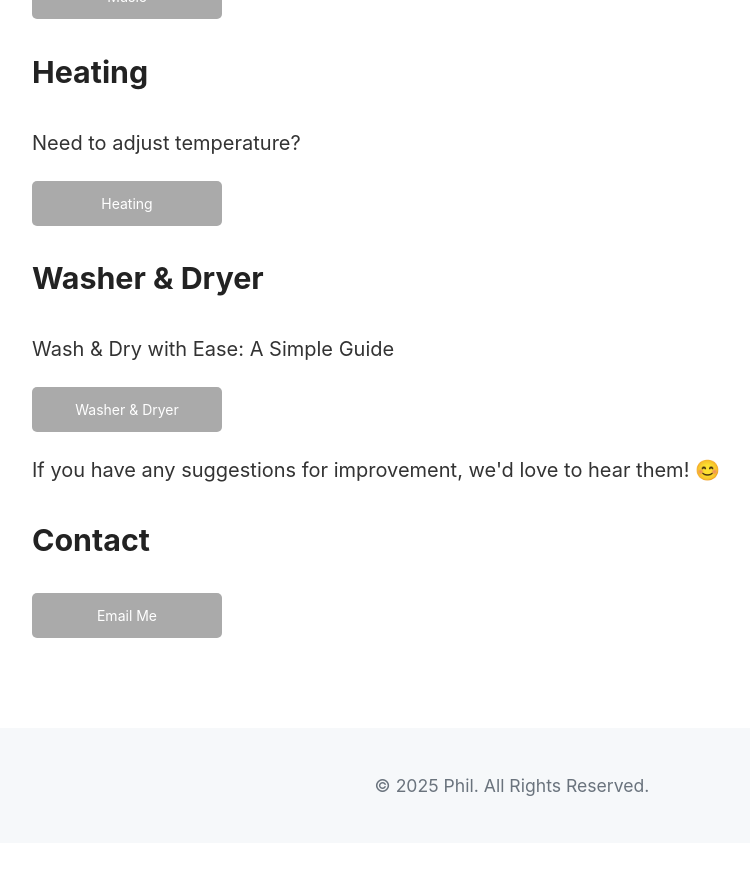
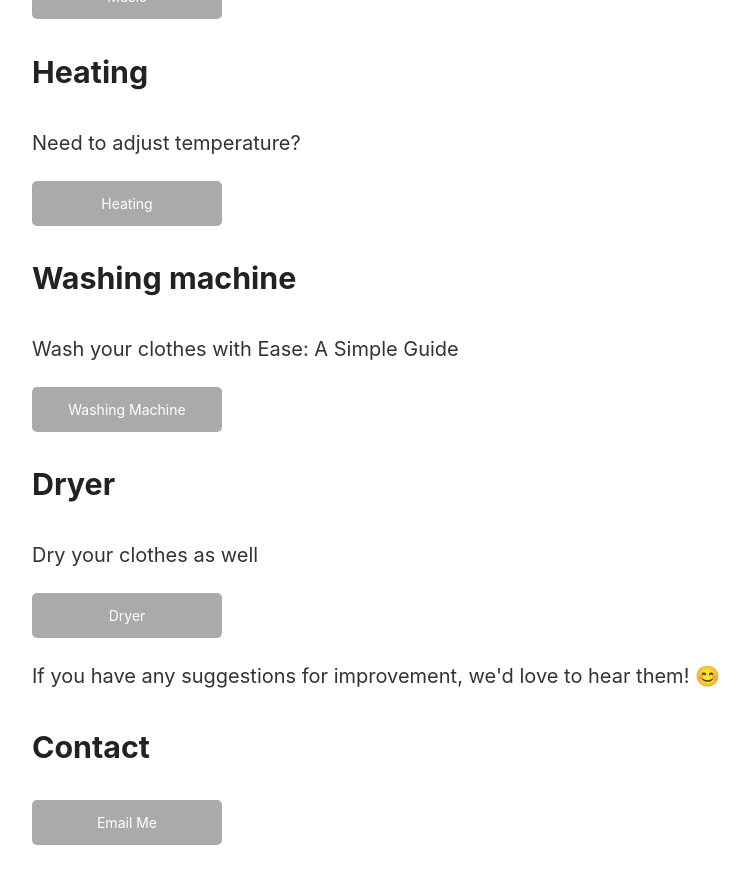
Before and after one commit to PhilAlain/tac, a Jekyll site: the page house_manual.html, which Jekyll copies as it is, in a window 1280 px wide and 900 px high, scrolled down 674 px. Shown: the top 884 px of the window, without its empty margins (128-878 px from the left). Built offline with Jekyll 4.4.1, drawn with Linux system fonts in a browser that asks for light colours; before the commit the page ends 1517 px from its top, so only the background shows below that.

Commit message:
Update house_manual.html

```diff
--- a/house_manual.html
+++ b/house_manual.html
@@ -29,9 +29,14 @@
         <p>Need to adjust temperature?</p>
         <a href="https://philalain.github.io/tac/heating" class="button">Heating</a>
 
-        <h2>Washer & Dryer</h2>
-        <p>Wash & Dry with Ease: A Simple Guide</p>
-        <a href="https://philalain.github.io/tac/washer_dryer" class="button">Washer & Dryer</a>
+        <h2>Washing machine</h2>
+        <p>Wash your clothes with Ease: A Simple Guide</p>
+        <a href="https://philalain.github.io/tac/washer_dryer" class="button">Washing Machine</a>
+
+
+        <h2>Dryer</h2>
+        <p>Dry your clothes as well</p>
+        <a href="https://philalain.github.io/tac/dryer" class="button">Dryer</a>
 
         <p>If you have any suggestions for improvement, we'd love to hear them! 😊</p>
 
```
